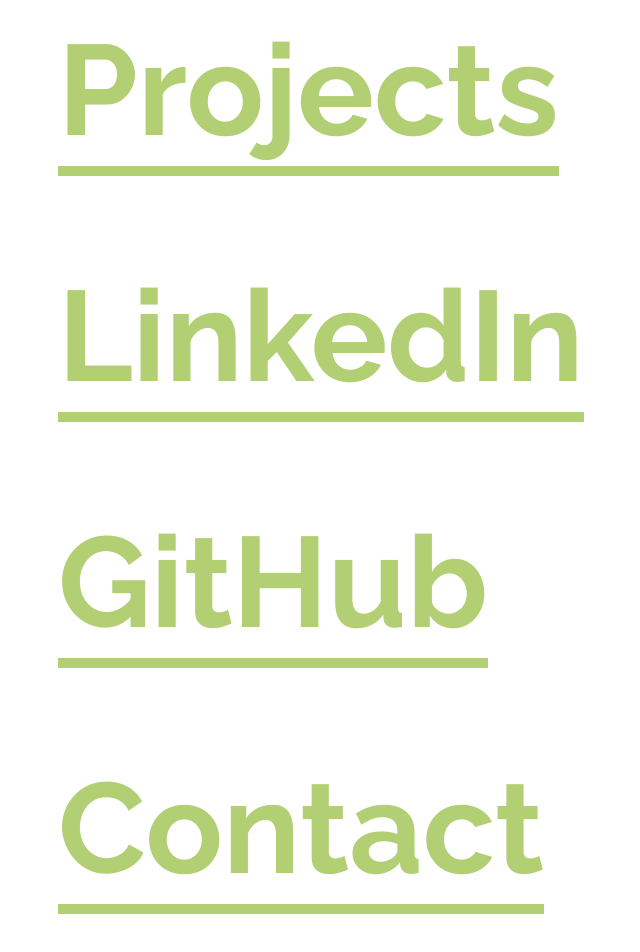
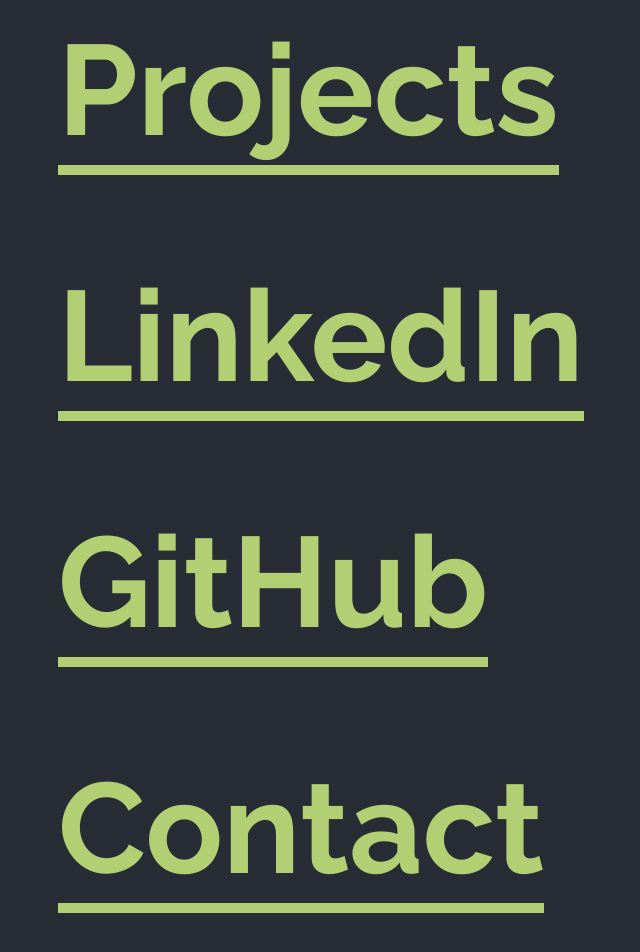
Before and after one commit to 1337-hacks/portfolio-site, a React (Create React App) app: page / in a window 1280 px wide. Shown: the part 1032-1984 px from the top of the page, without its empty margins (594-1234 px from the left). Built offline with nearby package versions, Linux system fonts and the light colour scheme.

Commit message:
c004 better page links

```diff
--- a/src/App.js
+++ b/src/App.js
@@ -22,11 +22,11 @@
             </div>
           </Col>
           <Col style={{position: "relative", paddingTop: "100vh"}}>
-            <div className='page-links'><a href="#about"><h1><span>About</span></h1></a></div>
-            <div className='page-links'><a href="#projects"><h1><span>Projects</span></h1></a></div>
-            <div className='page-links'><a href="#linkedin"><h1><span>LinkedIn</span></h1></a></div>
-            <div className='page-links'><a href="#github"><h1><span>GitHub</span></h1></a></div>
-            <div className='page-links'><a href="#contact"><h1><span>Contact</span></h1></a></div>
+            <div className='page-links'><h1><a href="#about">About</a></h1></div>
+            <div className='page-links'><h1><a href="#projects">Projects</a></h1></div>
+            <div className='page-links'><h1><a href="#linkedin">LinkedIn</a></h1></div>
+            <div className='page-links'><h1><a href="#github">GitHub</a></h1></div>
+            <div className='page-links'><h1><a href="#contact">Contact</a></h1></div>
           </Col>
         </Row>
       </Container>
--- a/src/index.css
+++ b/src/index.css
@@ -3,12 +3,13 @@
   font-family: 'Raleway', sans-serif;
   -webkit-font-smoothing: antialiased;
   -moz-osx-font-smoothing: grayscale;
+  background-color: #282c34;
+  color: #B2CF74;
 }
 
 h1, h2, h3, h4, h5 {
   font-family: 'Raleway', sans-serif;
   margin: 0;
-  color: #B2CF74;
 }
 
 h1 {
@@ -19,10 +20,6 @@
   font-size: 4rem;
 }
 
-p {
-  color: #B2CF74;
-}
-
 code {
   font-family: source-code-pro, Menlo, Monaco, Consolas, 'Courier New',
     monospace;
@@ -30,9 +27,11 @@
 
 a {
   text-decoration: none;
+  color: #B2CF74;
+  border-bottom: 10px solid #B2CF74;
 }
 
-span {
-  padding-bottom: 1px;
-  border-bottom: 10px solid #B2CF74;
+a:hover {
+  color: #91a85f;
+  border-bottom: 10px solid #91a85f;
 }
```
